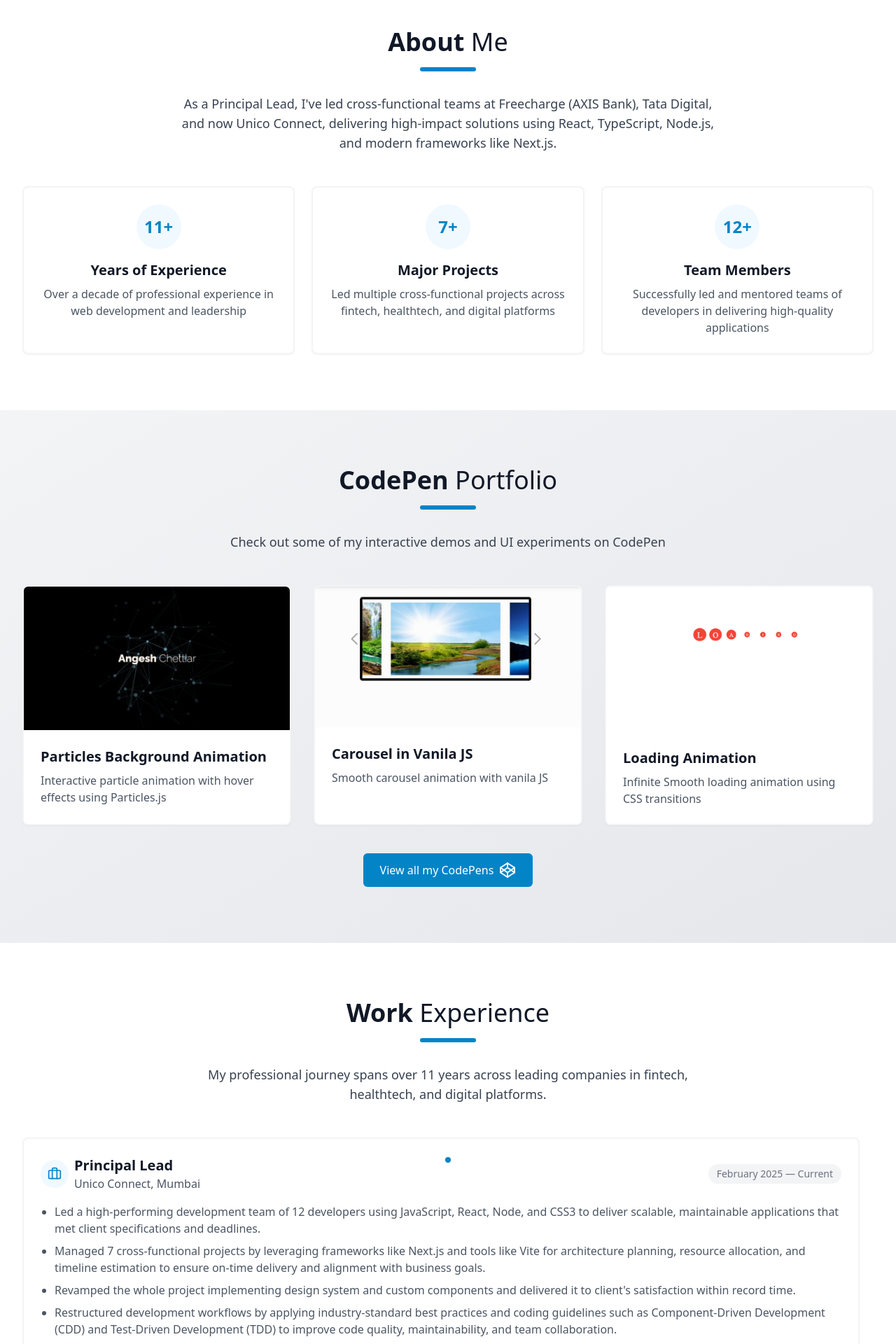
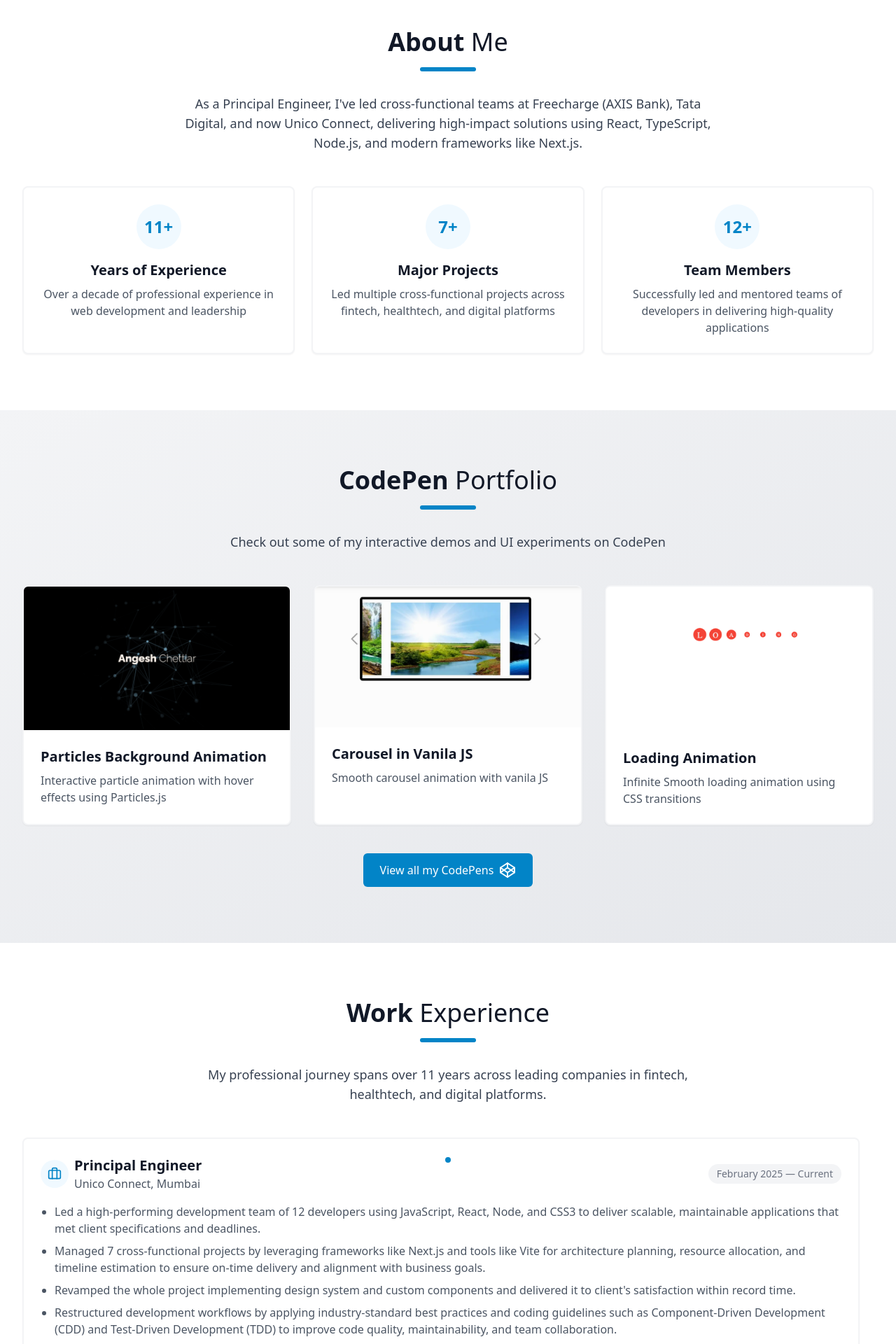
Before and after one commit to angeshpc91/angesh-portfolio, a React (Vite) app: page / in a window 1280 px wide. Shown: the part 620-2540 px from the top of the page at 70% size. Built offline with nearby package versions, Linux system fonts and the light colour scheme.

Commit message:
textual changes done, pdf swapped

```diff
--- a/index.html
+++ b/index.html
@@ -6,24 +6,24 @@
     <title>Angesh Chettiar - Portfolio</title>
     <meta
       name="description"
-      content="Professional portfolio of Angesh Chettiar - Principal Lead with 11+ years of experience in JavaScript, TypeScript, React and modern web technologies"
+      content="Professional portfolio of Angesh Chettiar - Principal Engineer with 11+ years of experience in JavaScript, TypeScript, React and modern web technologies"
     />
     <meta name="author" content="Angesh Chettiar" />
 
     <meta property="og:title" content="Angesh Chettiar - Portfolio" />
     <meta
       property="og:description"
-      content="Principal Lead with 11+ years of experience in JavaScript, TypeScript, React and modern web technologies"
+      content="Principal Engineer with 11+ years of experience in JavaScript, TypeScript, React and modern web technologies"
     />
     <meta property="og:type" content="website" />
 
     <meta name="twitter:card" content="summary_large_image" />
     <meta name="twitter:site" content="@angeshpc91" />
-    <meta name="twitter:creator" content="@angeshpc91" />
-    <meta name="twitter:title" content="Angesh Chettiar - Principal Lead" />
+    <meta name="twitter:creator" content="@angezhc" />
+    <meta name="twitter:title" content="Angesh Chettiar - Principal Engineer" />
     <meta
       name="twitter:description"
-      content="Principal Lead with 11+ years of experience in JavaScript, TypeScript, React and modern web technologies"
+      content="Principal Engineer with 11+ years of experience in JavaScript, TypeScript, React and modern web technologies"
     />
   </head>
 
--- a/src/components/About.tsx
+++ b/src/components/About.tsx
@@ -10,10 +10,10 @@ const About = () => {
           </h2>
           <div className="w-20 h-1.5 bg-brand-600 rounded mb-8"></div>
           <p className="max-w-3xl text-center text-gray-700 text-lg">
-            As a Principal Lead, I've led cross-functional teams at Freecharge
-            (AXIS Bank), Tata Digital, and now Unico Connect, delivering
-            high-impact solutions using React, TypeScript, Node.js, and modern
-            frameworks like Next.js.
+            As a Principal Engineer, I've led cross-functional teams at
+            Freecharge (AXIS Bank), Tata Digital, and now Unico Connect,
+            delivering high-impact solutions using React, TypeScript, Node.js,
+            and modern frameworks like Next.js.
           </p>
         </div>
 
--- a/src/components/Experience.tsx
+++ b/src/components/Experience.tsx
@@ -6,7 +6,7 @@ const Experience = () => {
     {
       company: "Unico Connect",
       location: "Mumbai",
-      position: "Principal Lead",
+      position: "Principal Engineer",
       period: "February 2025 — Current",
       responsibilities: [
         "Led a high-performing development team of 12 developers using JavaScript, React, Node, and CSS3 to deliver scalable, maintainable applications that met client specifications and deadlines.",
@@ -22,7 +22,7 @@ const Experience = () => {
       position: "Senior Software Engineer",
       period: "June 2024 — February 2025",
       responsibilities: [
-        "Implemented FHIR standards and GraphQL in healthcare applications using React and Next.js to ensure interoperability, data consistency, and modern API integration.",
+        "Implemented FHIR standards and GraphQL in healthcare applications using TypeScript, React and Next.js to ensure interoperability, data consistency, and modern API integration, also incorporated RBAC (Role Based Access Control) from scratch.",
         "Developed reusable UI components and led a team of 5 developers with a focus on analytics features and maintaining architectural integrity to enhance code reusability, performance, and project scalability.",
       ],
     },
--- a/src/components/Footer.tsx
+++ b/src/components/Footer.tsx
@@ -10,7 +10,7 @@ const Footer = () => {
           <div>
             <h2 className="text-2xl font-bold mb-4">Angesh Chettiar</h2>
             <p className="text-gray-300 mb-6 max-w-md">
-              Principal Lead with 11+ years of experience in JavaScript,
+              Principal Engineer with 11+ years of experience in JavaScript,
               TypeScript, React and modern web technologies.
             </p>
             <div className="flex items-center gap-4">
```
Also changed, not shown: 1 other file (tests, documents, lock files or other folders).
